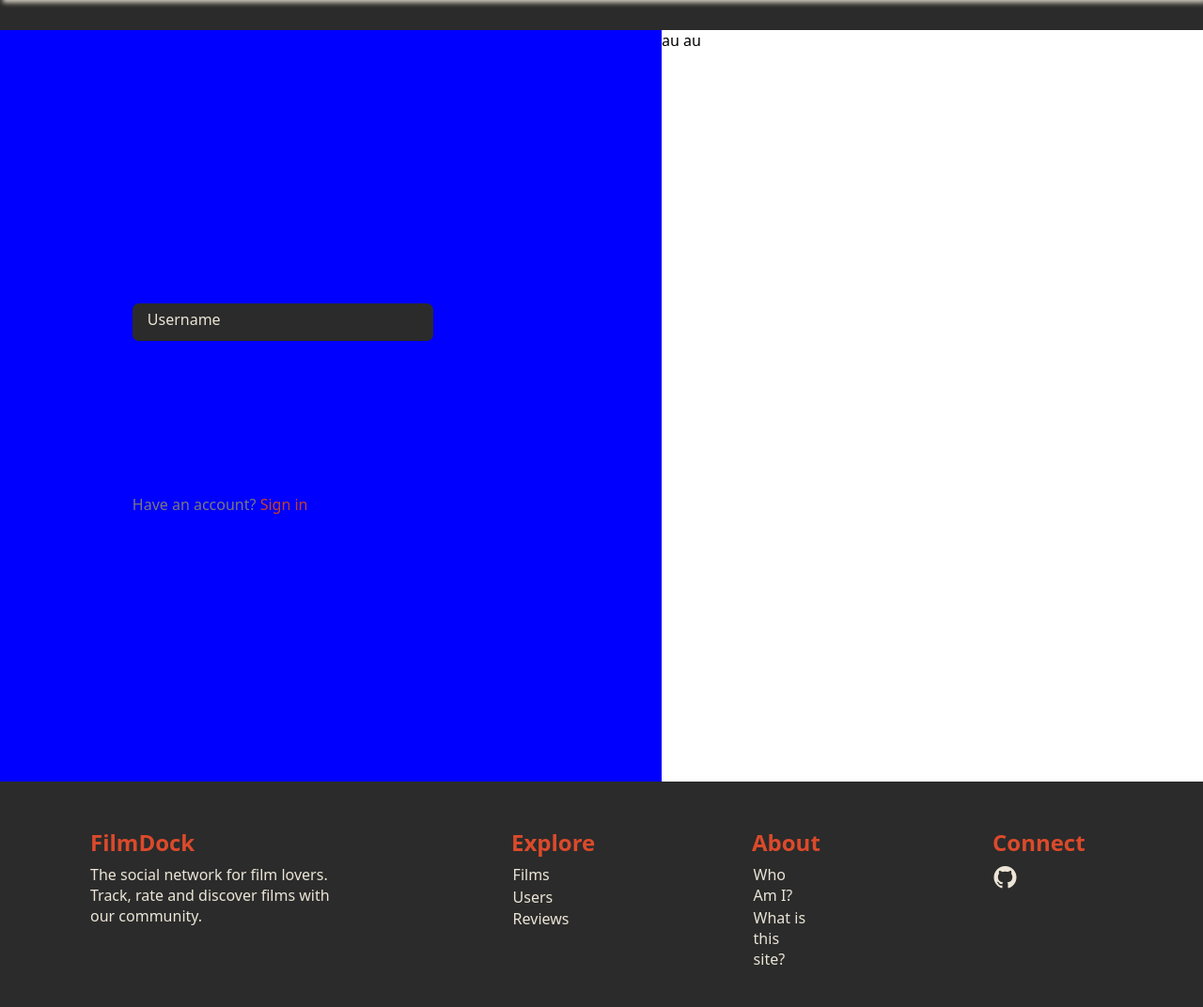
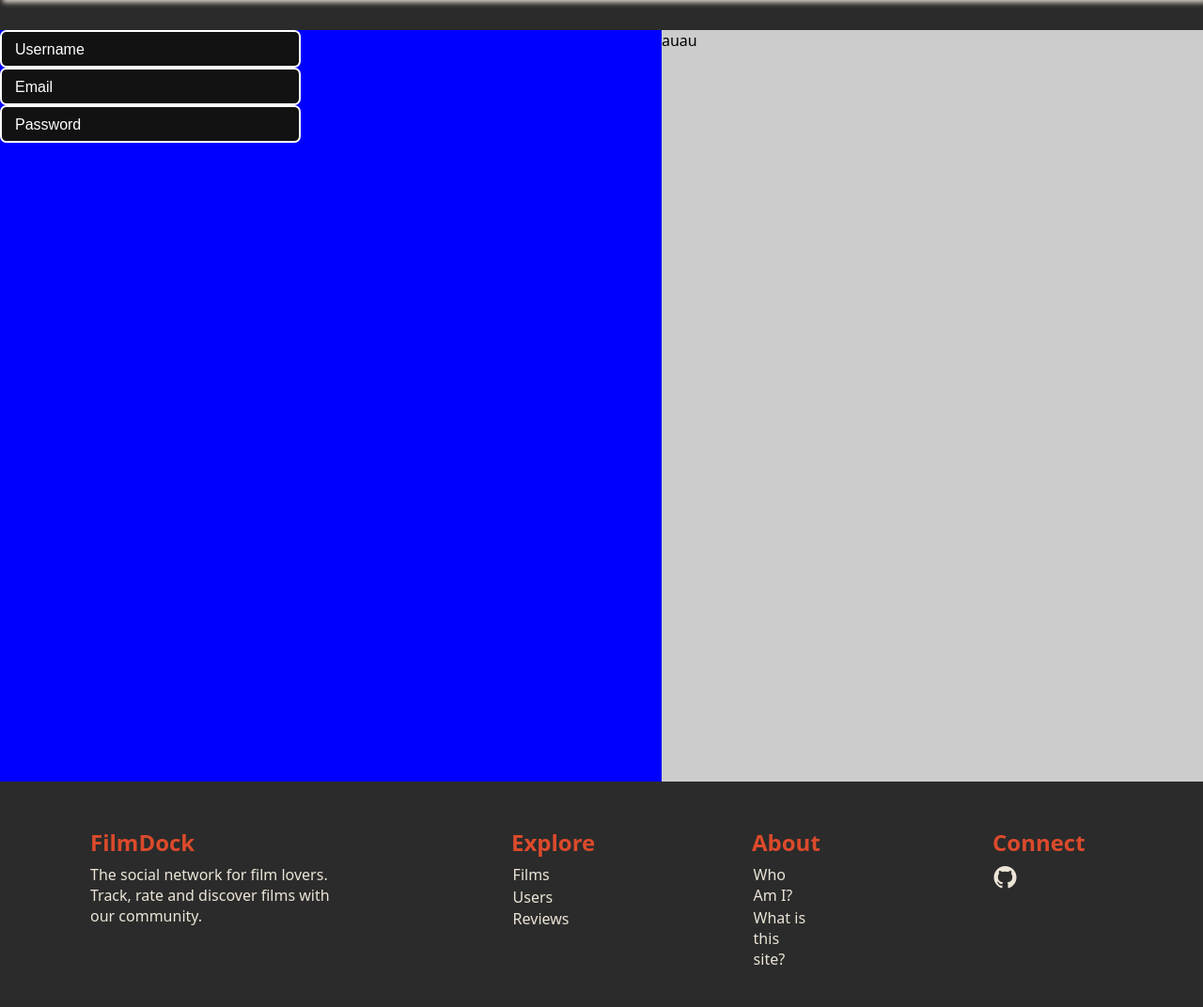
Before and after one commit to livialop/filmdock, a Flask app: page /register in a window 1280 px wide. Shown: the part 96-1168 px from the top of the page at 94% size. Run offline with Flask 3, Linux system fonts and the light colour scheme.

Commit message:
css input form feito, falta ajeitar as cores da pagina de registro

```diff
--- a/src/static/style/register.css
+++ b/src/static/style/register.css
@@ -1,104 +1,68 @@
+.container {
+    display: flex;
+    flex-direction: row;
+}
+
 .card-form {
-    background-color: blue;
     width: 55%;
     height: 100vh;
-    display: flex;
-    justify-content: center;
-    align-items: center;
+    background-color: blue;
+}
+
+.card-image {
+    width: 45%;
+    height: 100vh;
+    background-color: #ccc;
+}
 
 .form {
-        height: 50%;
-        width: 60%;
-        display: flex;
-        flex-direction: column;
-        justify-content: space-around;
-
-        form {
-            display: flex;
-            flex-direction: column;
-            position: relative;
     width: 90%;
     max-width: 20em;
     height: 2.5em;
+    position: relative;
+}
 
-            input {
+.form__input {
     position: absolute;
     height: 100%;
     width: 100%;
-                background: #2B2B2B;
+    background: #121212;
+    border: 2px solid #fff;
+    border-radius: 0.5em;
+    outline: none;
+    color: #fff;
     padding-left: 1em;
-                margin: 0.5em 0px 1em 0px;
-                border-radius: 0.5em;
-                border: 2px solid #2B2B2B;
-                transition: border-color 0.3s ease-in-out;
-                outline: none;
 }
 
 label {
     position: absolute;
-              background: #2B2B2B;
-              color:#ece5d7;
+    background: #121212;
+    color: #fff;
+    font-family: sans-serif;
     left: 1em;
     top: 0.75em;
     cursor: text;
-              transition: top 350ms ease-in, font-size 350ms ease-in;;
+    transition: top 350ms ease-in, font-size 350ms ease-in;
 }
 
-            input:hover {
-              border: 2px solid #c44225;
+.form__input:hover {
+    border: 2px solid rgba(255, 255, 255, 0.5);
 }
 
-            input:focus {
-                border: 2px solid #ccc;
+.form__input:focus {
+    border: 2px solid #00ffff;
 }
 
-            input[type="text"]:focus ~ label, input:not(:placeholder-shown)input:not(:focus) ~ label {
-              top: 0.5em;
+input[type="text"]:focus ~ label,
+.form__input:not(:placeholder-shown).form__input:not(:focus) ~ label {
+    top: -0.5em;
     font-size: 0.75rem;
     padding: 0 0.125em;
 }
 
-            button {
-                margin: 1em 0px 0px 0px;
-                background-color: #ece5d7;
-                height: 3.5em;
-                color: #2B2B2B;
-                border: none;
-                border-radius: 0.5em;
-                padding: 0.5em 1em;
-                font-weight: 500;
-                cursor: pointer;
-                transition: background-color 0.1s ease;
-                -webkit-box-shadow: 3px 5px 10px 0px rgba(0, 0, 0, 0.75);
-                -moz-box-shadow: 3px 5px 10px 0px rgba(0, 0, 0, 0.75);
-                box-shadow: 3px 5px 10px 0px rgba(0, 0, 0, 0.75);
-
-                /* &:hover {
-                    background-color: #c44225;
-                    color: #2B2B2B; */
-                /* } */
+input[type="password"]:focus ~ label,
+.form__input:not(:placeholder-shown).form__input:not(:focus) ~ label {
+    top: -0.5em;
+    font-size: 0.75rem;
+    padding: 0 0.125em;
 }
-        }
-
-        p {
-            color: #797979;
-            a {
-                text-decoration: none;
-                color:#c44225;
-            }
-        }
-
-    }
-
-}
-
-.card-image {
-    background-color: white;
-    width: 45%;
-    height: 100vh;
-}
-
-.card {
-    display: flex;
-
-}
--- a/src/templates/register.html
+++ b/src/templates/register.html
@@ -12,31 +12,50 @@
      {% include "flash.html" %}
      {% include "header.html" %}
 
-    <div class="card">
+    <div class="container">
+        <div class="card-form">
+            <form action="">
 
-        <div class="card-form">
+                <div class="form">
+                    <input
+                        type="text"
+                        id="name"
+                        autocomplete="off"
+                        placeholder=" "
+                        class="form__input"
+                        name="username"
+                    />
+                    <label for="username">Username</label>
+                </div>
 
-            <div class="form">
+                <div class="form">
+                    <input
+                        type="text"
+                        id="name"
+                        autocomplete="off"
+                        placeholder=" "
+                        class="form__input"
+                        name="email"
+                    />
+                    <label for="email">Email</label>
+                </div>
 
-                <form action="{{url_for('register')}}" method="post">
-                    <input type="text" id="username" autocomplete="off" placeholder=" " name="username">
-                    <label for="name">Username</label>
-
-                    <!-- <label for="email">Email</label>
-                    <input type="email" placeholder="example@gmail.com" name="email">
-
+                <div class="form">
+                    <input
+                        type="password"
+                        id="name"
+                        autocomplete="off"
+                        placeholder=" "
+                        class="form__input"
+                        name="password"
+                    />
                     <label for="password">Password</label>
-                    <input type="password" placeholder="Password" name="password">
-
-                    <button type="submit">Submit</button> -->
-                </form>
-                <p>Have an account? <a href="{{ url_for('login') }}">Sign in</a></p>
-            </div>
-
+                </div>
+            </form>
         </div>
 
         <div class="card-image">
-            au au
+            auau
         </div>
 
     </div>
```
Lines whose indentation alone changed are shown as unchanged.
